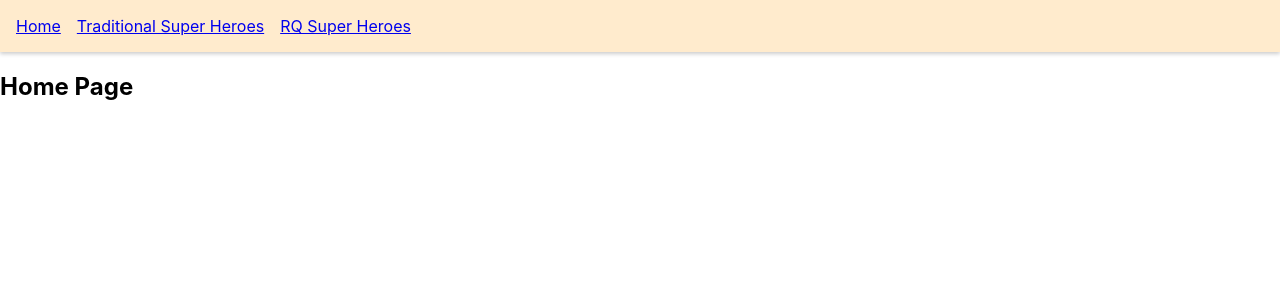
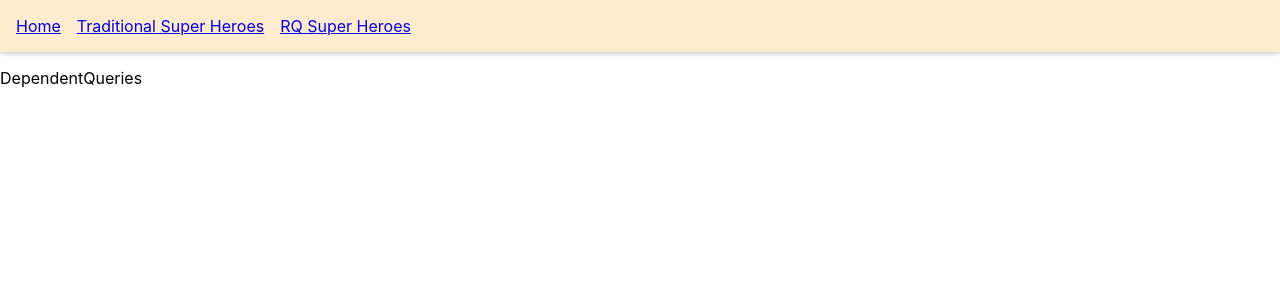
Before and after one commit to StephensGit/React-Query, a React (Create React App) app in the folder codevolution/react-query-starter/: page /rq-dependent in a window 1280 px wide. Shown: the top 300 px of the page. Built offline with nearby package versions, Linux system fonts and the light colour scheme; data requests are answered from the project's data file.

Commit message:
React Query Tutorial - 17 - Dependent Queries

```diff
--- a/codevolution/react-query-starter/src/App.js
+++ b/codevolution/react-query-starter/src/App.js
@@ -9,6 +9,7 @@ import { SuperHeroesPage } from './components/SuperHeroes.page'
 import { RQSuperHero } from './components/RQSuperHero'
 import { ParrallelQueriesPage } from './components/ParrallelQueriesPage'
 import { DynamicParrallelPage } from './components/DynamicParrallelPage'
+import { DependentQueries } from './components/DependentQueries'
 
 const queryClient = new QueryClient();
 
@@ -31,6 +32,9 @@ function App() {
             </ul>
           </nav>
           <Switch>
+            <Route path='/rq-dependent'>
+              <DependentQueries email='vishwas@example.com' />
+            </Route>
             <Route path='/rq-dynamic-parrallel'>
               <DynamicParrallelPage heroIds={[1,3]} />
             </Route>
--- /dev/null
+++ b/codevolution/react-query-starter/src/components/DependentQueries.js
@@ -0,0 +1,23 @@
+import { useQuery } from "react-query"
+import axios from 'axios'
+
+const fetchUserByEmail = (email) => {
+    return axios.get(`http://localhost:3000/users/${email}`)
+}
+
+const fetchCoursesByChannelId = (channelId) => {
+    return axios.get(`http://localhost:3000/channels/${channelId}`)
+}
+
+export const DependentQueries = ({ email }) => {
+    const { data: user } = useQuery(['user', email], () => fetchUserByEmail(email))
+    const channelId = user?.data.channelId;
+
+    useQuery(['courses', channelId], () => fetchCoursesByChannelId(channelId), {
+        enabled: !!channelId,
+    })
+
+  return (
+    <div>DependentQueries</div>
+  )
+}
```
